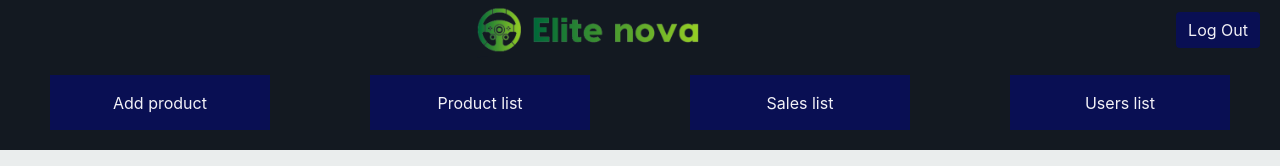
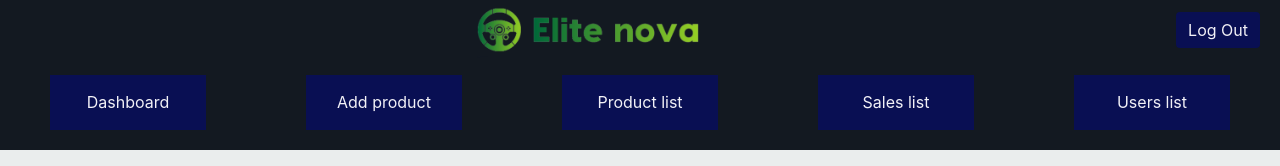
Before and after one commit to PiyumalT/ecommerce_system, a React (Create React App) app in the folder frontend/: page /ProductList in a window 1280 px wide. Shown: the top 166 px of the page. Built offline with nearby package versions, Linux system fonts and the light colour scheme; no server answers.

Commit message:
AdminNavBar updated

```diff
--- a/frontend/src/components/AdminNavBar/AdminNavBar.js
+++ b/frontend/src/components/AdminNavBar/AdminNavBar.js
@@ -1,18 +1,20 @@
 import React from 'react'
 import './adminNavBar.css';
+import { Link } from 'react-router-dom';
 
 export default function AdminNavBar() {
   return (
     <div>
         <div className='header-logo-div'>
             <img className='header-logo' src="/Picture/logo.png" alt="logo"/>
-            <button className="btn">Log Out</button>
+            <Link className="btn" to="/">Log Out</Link>
         </div>
         <div className="components">
-            <button className="btn1">Add product</button>
-            <button className="btn1">Product list</button>
-            <button className="btn1">Sales list</button>
-            <button className="btn1">Users list</button>
+            <Link className="btn1" to="/AdminDashbord">Dashboard</Link>
+            <Link className="btn1" to="/AddProduct">Add product</Link>
+            <Link className="btn1" to="/ProductList">Product list</Link>
+            <Link className="btn1" to="/SalesList">Sales list</Link>
+            <Link className="btn1" to="/UsersList">Users list</Link>
         </div>
     </div>
   )
--- a/frontend/src/components/AdminNavBar/adminNavBar.css
+++ b/frontend/src/components/AdminNavBar/adminNavBar.css
@@ -28,7 +28,7 @@
 }
 
 .btn1{
-    padding: 15 15 15 15;
+    padding-top: 15px;
     color: rgb(242, 241, 247);
     background-color: rgb(9, 15, 83);
     text-align: center;
```
